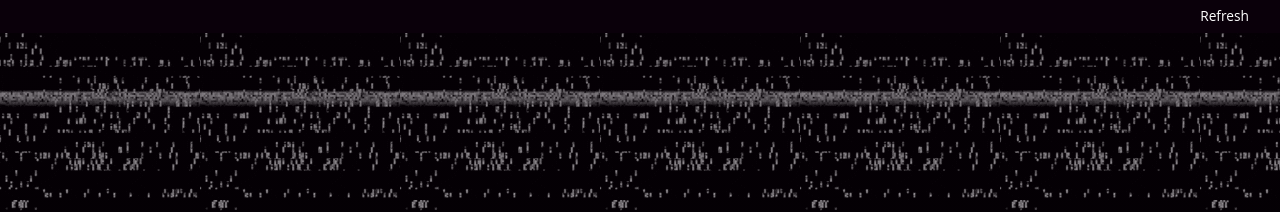
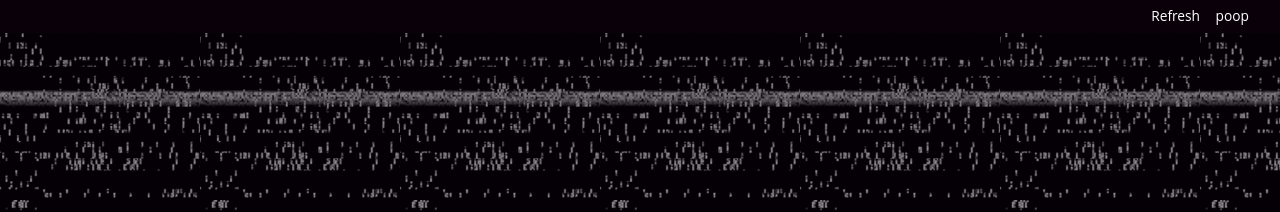
Before and after one commit to bizren-dango/stage.beandango.github.io, a plain HTML site: page index.html in a window 1280 px wide. Shown: the top 212 px of the page. Drawn offline with Linux system fonts and the light colour scheme.

Commit message:
test branching strat

```diff
--- a/index.html
+++ b/index.html
@@ -14,6 +14,7 @@
       <div class="quick-nav" a4a7pero4rc1u7e05dqapr="">
         <div class="navbar">
           <a href="">Refresh</a>
+          <a href="">poop</a>
         </div>
       </div>
 
```
